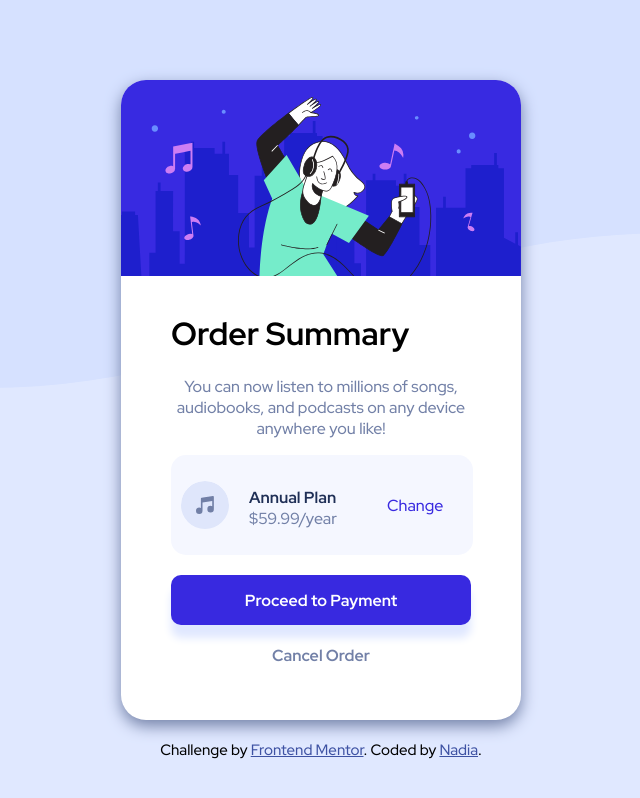
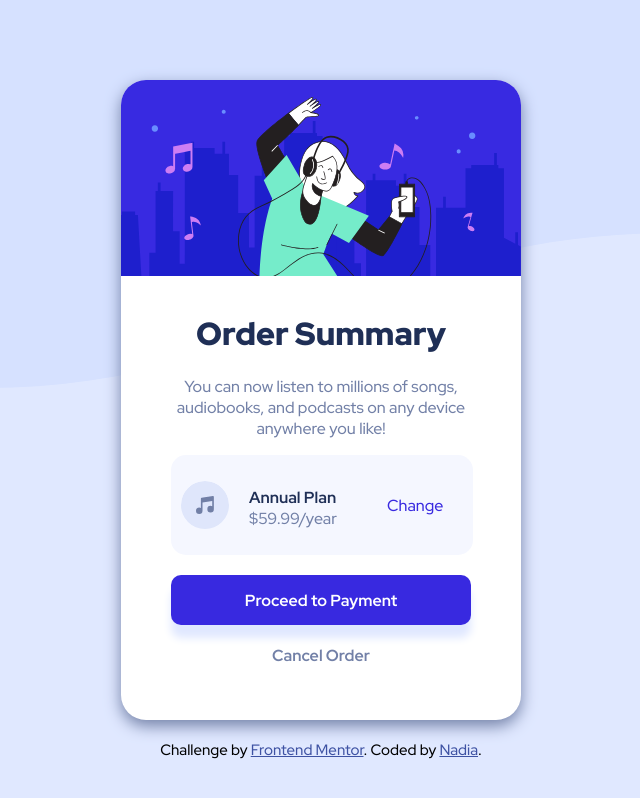
Before and after one commit to nadiasalsaa/Order-summary-card-component, a plain HTML site: page index.html in a window 1280 px wide. Shown: the whole page, without its empty margins (319-959 px from the left). Drawn offline with Linux system fonts and the light colour scheme.

Commit message:
update css for h2 to h1

```diff
--- a/index.css
+++ b/index.css
@@ -38,7 +38,7 @@ body {
     padding: 10px 50px;
 }
 
-.card-order h2{
+.card-order h1{
     text-align: center;
     font-weight: 900;
     color: var(--dark-blue);
```
